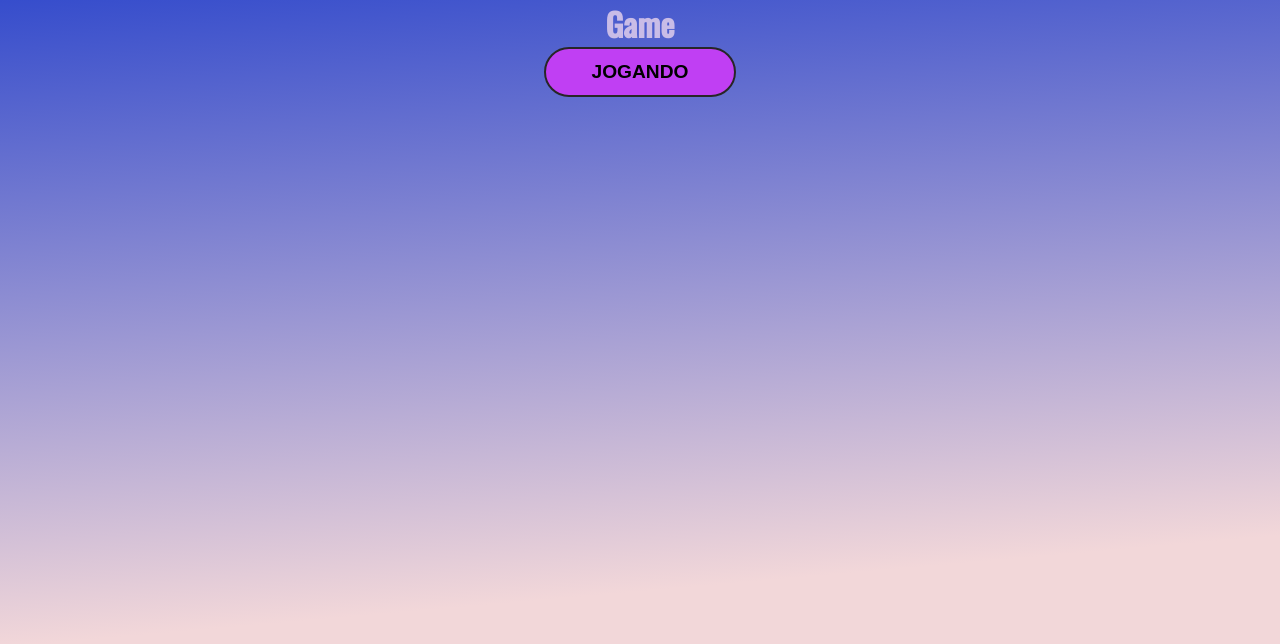
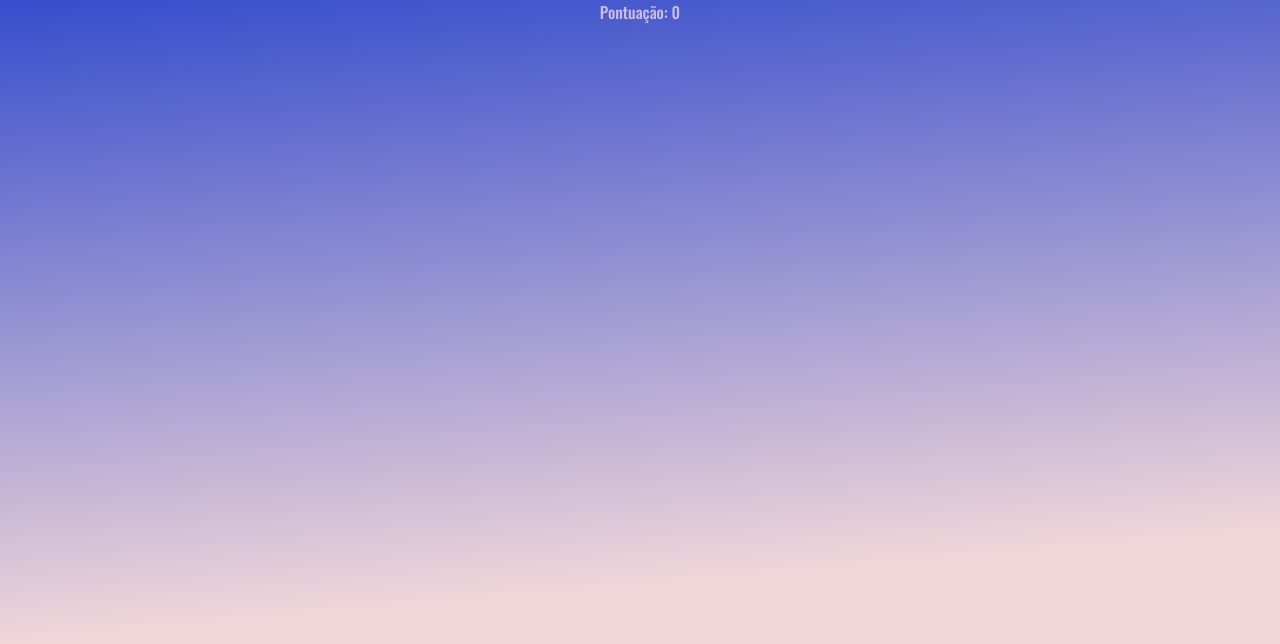
Before and after one commit to NegraoWalker/guess-words, a React (Create React App) app: page / in a window 1280 px wide. Both pictures are taken after a click on the button "COMEÇAR O JOGO!". Shown: the top 644 px of the page. Built offline with nearby package versions, Linux system fonts and the light colour scheme.

Commit message:
Alteração do App.js
Foi adicionado novas funcionalidades para gerar uma categoria e palavra aleatória na aplicação.

```diff
--- a/src/App.js
+++ b/src/App.js
@@ -19,12 +19,40 @@ const stages = [
 
 
 function App() {
-
+  //Variáveis e funções de estado:
   const [gameStage, setGameStage] = useState(stages[0].name)
   const [words] = useState(wordsList)
 
+  const [pickedWord, setPickedWord] = useState('')
+  const [pickedCategory, setPickedCategory] = useState('')
+  const [letters, setLetters] = useState([])
+
   //Funções implementadas:
+  const pickWordAndCategory = () => {
+    //Recebendo uma categoria aleatória dos nossos dados:
+    const categories = Object.keys(words) //As categorias são as chaves do objeto do arquivo de dados words.js
+    const category = categories[Math.floor(Math.random() * Object.keys(categories).length)] //Recebendo uma categoria dos dados aleatória
+    console.log(category)
+    //Recebendo uma palavra aleatória da nossa categoria recebida, também de forma aleatória:
+    const word = words[category][Math.floor(Math.random() * words[category].length)]
+    console.log(word)
+
+    return { word, category } //Retornando a palavra e categoria aleatória após o user clicar no botão
+  }
+
+
   const startGame = () => {
+    const { word, category } = pickWordAndCategory() //Recebendo a palavra e a categoria aleatória de forma desestruturada pela função
+    console.log(word, category)
+
+    let wordLetters = word.split('')
+    wordLetters = wordLetters.map((letters) => letters.toLowerCase()) //Transformando todas as letras da palavra para minúsculo. JavaScript é case sensitive e isso pode bugar o input do user
+    console.log(wordLetters)
+
+    setPickedWord(word)
+    setPickedCategory(category)
+    setLetters(wordLetters)
+
     setGameStage(stages[1].name)
   }
 
--- a/src/components/Game.jsx
+++ b/src/components/Game.jsx
@@ -3,9 +3,12 @@ import './Game.css'
 
 const Game = ({ verifyLetter }) => {
     return (
-        <div>
-            <h1>Game</h1>
-            <button onClick={verifyLetter}>Jogando</button>
+        <div className='game'>
+            <p className="points">
+                <span>Pontuação: 0</span>
+            </p>
+            {/* <h1>Game</h1>
+            <button onClick={verifyLetter}>Jogando</button> */}
         </div>
     )
 }
```
